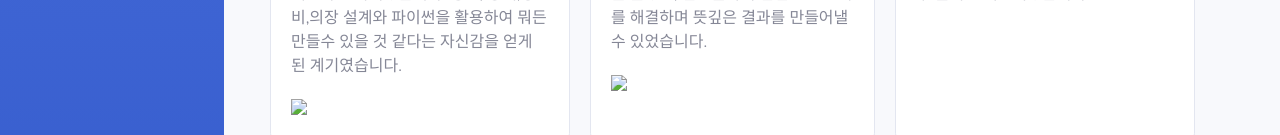
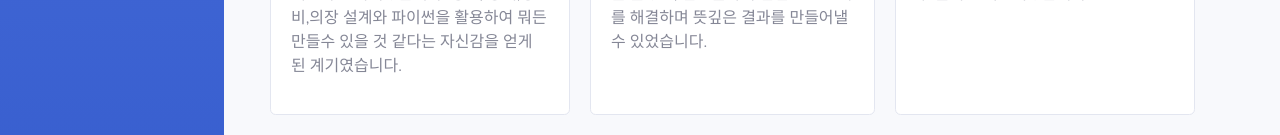
Before and after one commit to hjy00-00/D-Xola, a website with bundled scripts: page team.html in a window 1280 px wide. Shown: the part 817-952 px from the top of the page. Built offline with nearby package versions, Linux system fonts and the light colour scheme.

Commit message:
Update team.html

```diff
--- a/team.html
+++ b/team.html
@@ -193,7 +193,7 @@
                                         소감</p>
                                     선박 설계의 꿈에 한발짝 다가가는 프로젝트와 교육이었습니다. 생산, 상세,장비,의장 설계와 파이썬을 활용하여 뭐든 만들수 있을 것 같다는 자신감을 얻게 된 계기였습니다.
                                 </p>
-                                    <A href = "https://gregarious-drug-cf8.notion.site/157f1e059a85800badf0f76388a58a24" target = "알아보기 (공예빈)" > <IMG src = "URL"> </A>
+                                    <A href = "https://gregarious-drug-cf8.notion.site/157f1e059a85800badf0f76388a58a24" target = "알아보기 (공예빈)" ></A>
                                 </div>
                             </div>
 
@@ -216,7 +216,7 @@
                                         소감</p>
                                     서버 구축을 맡아 JavaScript 이해도를 높였고, 팀원들과의 협업으로 문제를 해결하며 뜻깊은 결과를 만들어낼 수 있었습니다.
                                 </p>
-                                    <A href = "https://hjy00-00.github.io/GameJam/" target = "알아보기 (함지윤)" > <IMG src = "URL"> </A>
+                                    <A href = "https://hjy00-00.github.io/GameJam/" target = "알아보기 (함지윤)" ></A>
                                 </div>
                             </div>
 
```
